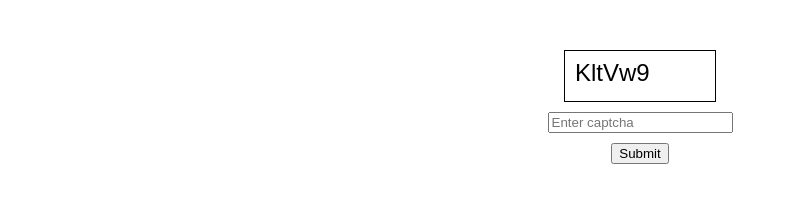
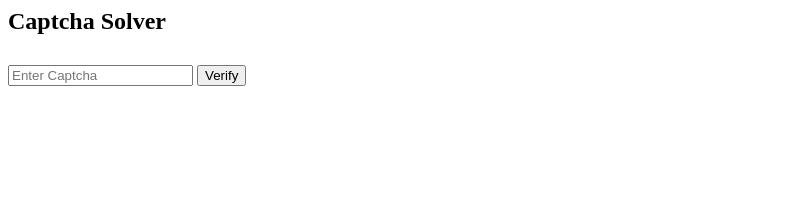
Before and after one commit to Sanchita0812/captcha-solver-001, a plain HTML site: page index.html in a window 1280 px wide. Shown: the whole page, without its empty margins (0-788 px from the left). Drawn offline with Linux system fonts and the light colour scheme.

Commit message:
Update index.html (round 2)

```diff
--- a/index.html
+++ b/index.html
@@ -1,14 +1,16 @@
-<!DOCTYPE html>
-<html>
+<html lang="en">
 <head>
-    <title>Simple Captcha Solver</title>
+    <meta charset="UTF-8">
+    <meta name="viewport" content="width=device-width, initial-scale=1.0">
+    <title>SVG Captcha Solver</title>
     <link rel="stylesheet" href="style.css">
 </head>
 <body>
-    <div id="captcha-container">
-        <canvas id="captcha-canvas" width="150" height="50"></canvas>
-        <input type="text" id="captcha-input" placeholder="Enter captcha">
-        <button id="captcha-submit">Submit</button>
+    <div class="captcha-container">
+        <h2>Captcha Solver</h2>
+        <div id="captcha"></div>
+        <input type="text" id="captcha-input" placeholder="Enter Captcha">
+        <button id="captcha-button">Verify</button>
         <p id="captcha-result"></p>
     </div>
     <script src="main.js"></script>
```
